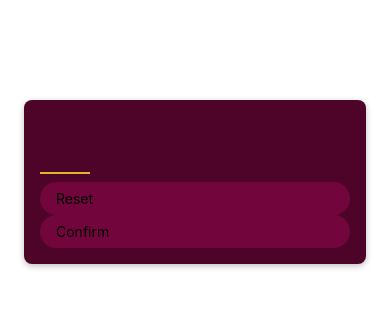
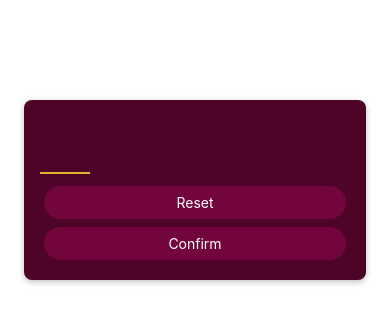
Before and after one commit to ssalavat-eng/react_native_course_udemy_max, a React Native app: screen / in a window 390 px wide. Shown: the top 324 px of the page. Built offline with nearby package versions, Linux system fonts and the light colour scheme.

Commit message:
Custom button styling

```diff
--- a/components/PrimaryButton.js
+++ b/components/PrimaryButton.js
@@ -1,23 +1,35 @@
 import { View, Text, Pressable, StyleSheet } from 'react-native';
+
+function pressHandler(){
+    console.log('Pressed');
+}
 
 function PrimaryButton({children}) {
     return (
-        <Pressable>
-            <View style={styles.container}>
-                <Text>{children}</Text>
-            </View>
-        </Pressable>
+        <View style={styles.buttonOuterContainer}>
+            <Pressable style={styles.buttonInnerContainer} onPress={pressHandler} android_ripple={{color: '#640233'}}>
+                    <Text style={styles.buttonText}>{children}</Text>
+            </Pressable>
+        </View>
     );
 }
 
 export default PrimaryButton;
 
 const styles = StyleSheet.create({
-    container: {
+    buttonOuterContainer: {
+        borderRadius: 28,
+        margin: 4,
+        overflow: 'hidden',
+    },
+    buttonInnerContainer: {
         backgroundColor: '#72063c',
-        borderRadius: 28,
         paddingVertical: 8,
         paddingHorizontal: 16,
         elevation: 2,
+    },
+    buttonText: {
+        color: 'white',
+        textAlign: 'center',
     }
 });
```
Also changed, not shown: 1 other file (tests, documents, lock files or other folders).
